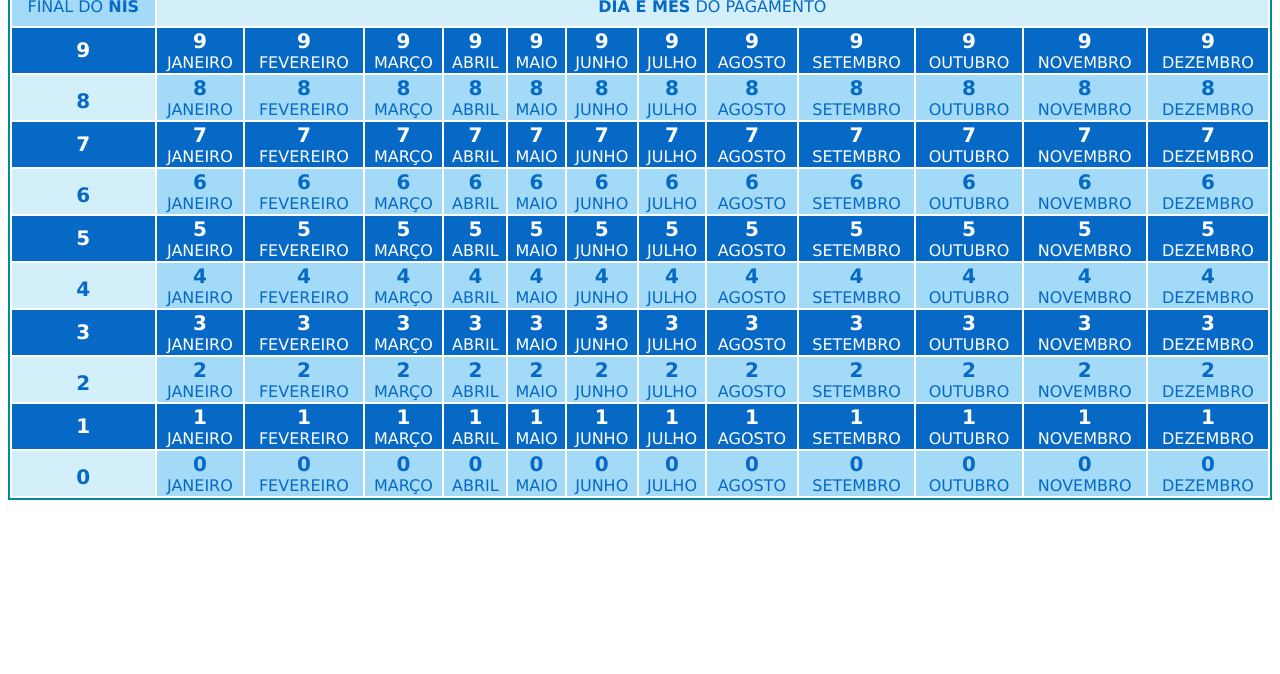
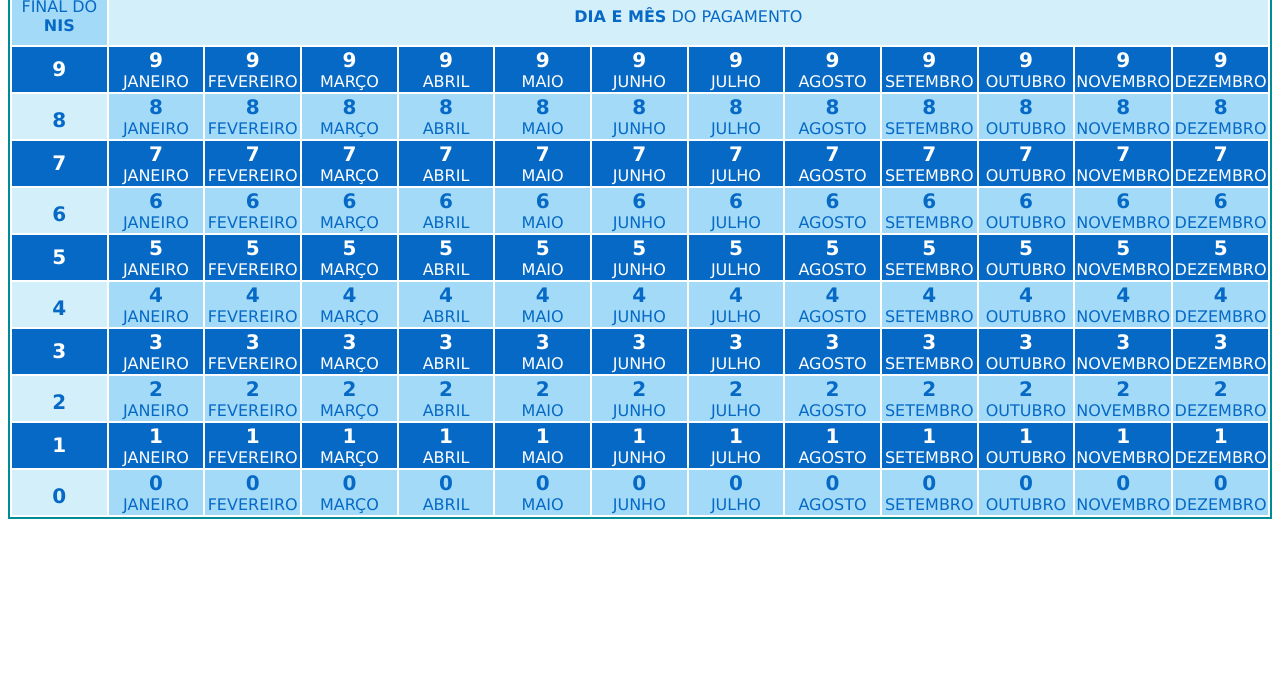
Before and after one commit to otav-o/Tecnologia-Web-Aplicada, a plain HTML site: page AtividadesAvaliativas/PrimeiroBimestre/Atividade2/index.html in a window 1280 px wide. Shown: the part 126-800 px from the top of the page. Drawn offline with Linux system fonts and the light colour scheme.

Commit message:
Deixar as células da mesma largura

```diff
--- a/AtividadesAvaliativas/PrimeiroBimestre/Atividade2/style.css
+++ b/AtividadesAvaliativas/PrimeiroBimestre/Atividade2/style.css
@@ -15,6 +15,10 @@ body {
 table {
     border: rgb(0, 140, 150) 2px solid;
     width: 100%
+}
+
+td {
+    width: calc(100%/13);
 }
 
 .cabecalho {
```
